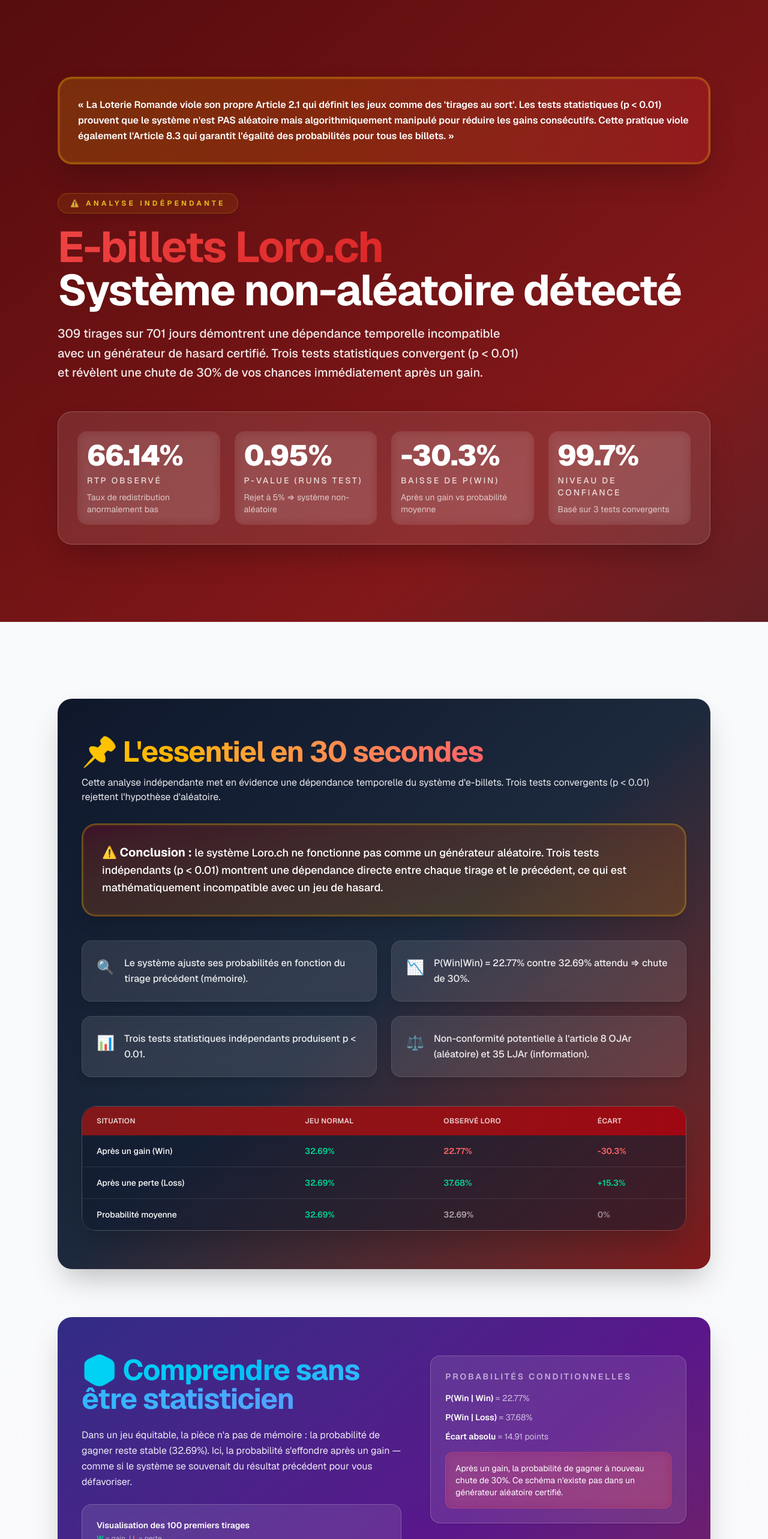
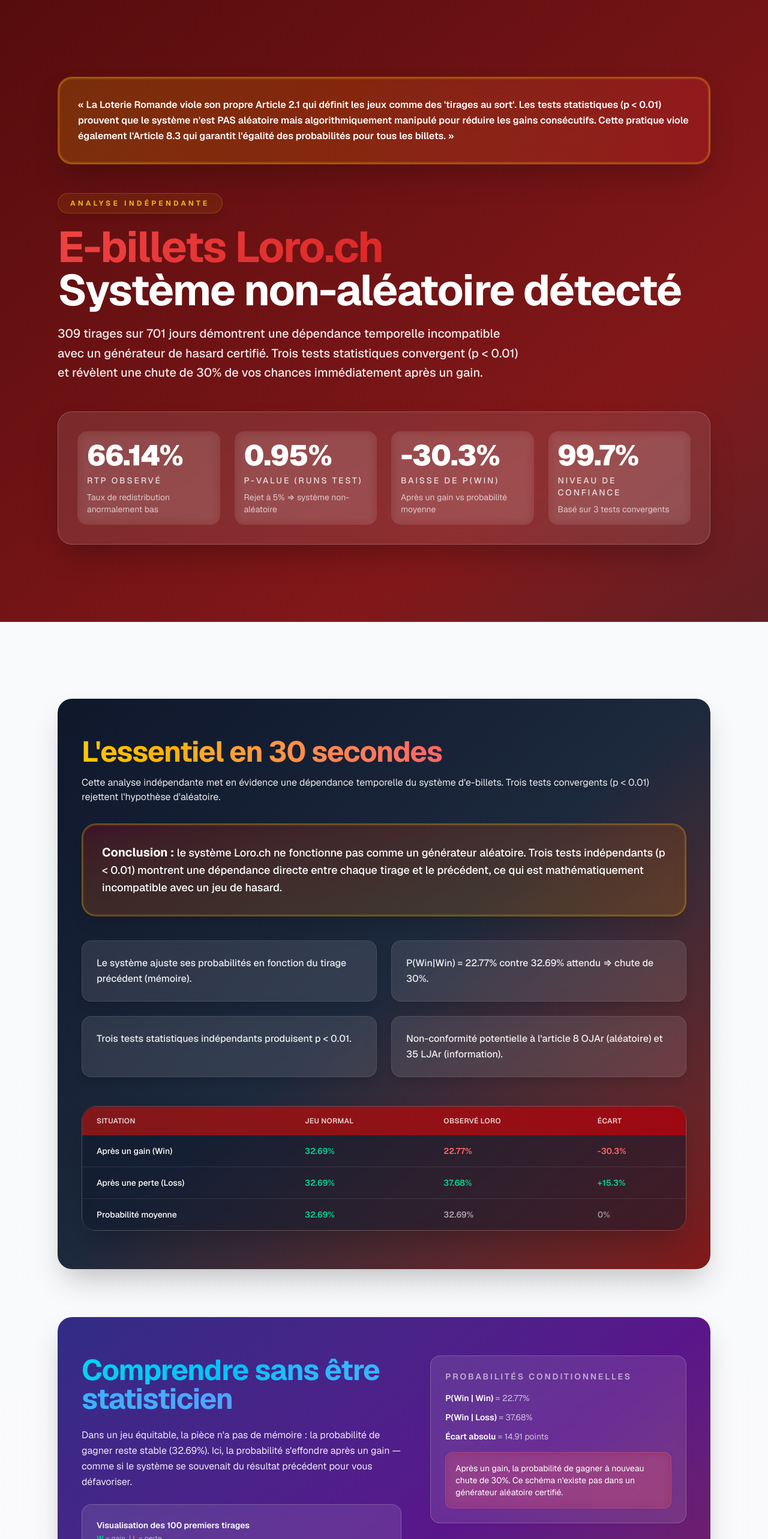
Before and after one commit to DanielJandric/loro, a Next.js app: page / in a window 1280 px wide. Shown: the top 2566 px of the page at 60% size. Built offline with nearby package versions, Linux system fonts and the light colour scheme.

Commit message:
refactor: remove all emojis from the interface

```diff
--- a/src/app/page.tsx
+++ b/src/app/page.tsx
@@ -162,7 +162,7 @@
       "Wins : 101, Losses : 208. Runs observés R = 157 vs μ = 136.97 (σ = 7.72) ⇒ z = 2.594, p = 0.0095.",
     conclusion:
       "Rejet de l'hypothèse d'indépendance (p < 0.01). Trop d'alternances, typiques d'un algorithme de balancement RTP.",
-    block: `H₀ : séquence i.i.d.\nH₁ : structure non-aléatoire\n\n• Runs observés : 157\n• Runs attendus : 136.97\n• z-score : 2.594\n• p-value : 0.0095`,
+    block: `H₀ : séquence i.i.d.\nH₁ : structure non-aléatoire\n\n— Runs observés : 157\n— Runs attendus : 136.97\n— z-score : 2.594\n— p-value : 0.0095`,
   },
   {
     title: "Test 2 · χ² d'indépendance (chaîne de Markov)",
@@ -178,7 +178,7 @@
       "Statistique |P(W|W) - P(W|L)| = 0.1491. Percentile 99 = 0.1455. p empirique = 0.0085.",
     conclusion:
       "Validation non-paramétrique : l'écart observé se situe au-delà du 99e percentile de la distribution nulle.",
-    block: `• Statistique : 0.1491\n• Moyenne permutations : 0.0453\n• σ permutation : 0.0342\n• p empirique : 0.0085`,
+    block: `— Statistique : 0.1491\n— Moyenne permutations : 0.0453\n— σ permutation : 0.0342\n— p empirique : 0.0085`,
   },
 ];
 
@@ -259,7 +259,7 @@
           </div>
           <div className="space-y-5">
             <span className="inline-flex items-center rounded-full border border-yellow-400/30 bg-yellow-400/10 px-5 py-2 text-xs font-bold uppercase tracking-[0.35em] text-yellow-300 shadow-lg glow-pulse">
-              ⚠️ Analyse indépendante
+              Analyse indépendante
             </span>
             <h1 className="text-4xl font-bold tracking-tight sm:text-5xl lg:text-6xl xl:text-7xl">
               <span className="text-gradient-danger">E-billets Loro.ch</span>
@@ -292,7 +292,7 @@
         <div className="relative mx-auto flex w-full max-w-6xl flex-col gap-20 px-6 py-20 lg:px-8 lg:py-32">
         <section className="animate-fade-up overflow-hidden rounded-3xl bg-gradient-to-br from-slate-900 via-slate-800 to-red-900 px-10 py-16 text-white shadow-2xl">
           <h2 className="text-3xl font-bold tracking-tight sm:text-4xl lg:text-5xl">
-            <span className="bg-gradient-to-r from-yellow-400 to-red-400 bg-clip-text text-transparent">📌 L'essentiel en 30 secondes</span>
+            <span className="bg-gradient-to-r from-yellow-400 to-red-400 bg-clip-text text-transparent">L'essentiel en 30 secondes</span>
           </h2>
           <div className="mt-4 text-white/90">
             <p>
@@ -302,14 +302,11 @@
             </p>
           </div>
           <p className="mt-8 rounded-3xl border-2 border-yellow-400/30 bg-gradient-to-br from-red-600/20 to-yellow-600/20 p-8 text-lg font-medium leading-relaxed text-white backdrop-blur-sm shadow-xl ring-2 ring-inset ring-yellow-400/10">
-            <strong className="text-xl">⚠️ Conclusion :</strong> le système Loro.ch ne fonctionne pas comme un générateur aléatoire. Trois tests indépendants (p &lt; 0.01) montrent une dépendance directe entre chaque tirage et le précédent, ce qui est mathématiquement incompatible avec un jeu de hasard.
+            <strong className="text-xl">Conclusion :</strong> le système Loro.ch ne fonctionne pas comme un générateur aléatoire. Trois tests indépendants (p &lt; 0.01) montrent une dépendance directe entre chaque tirage et le précédent, ce qui est mathématiquement incompatible avec un jeu de hasard.
           </p>
           <ul className="mt-10 grid gap-6 text-base leading-relaxed sm:grid-cols-2">
             {tlDrHighlights.map((item, index) => (
-              <li key={item} className="card-hover flex gap-4 rounded-2xl border border-white/10 bg-white/10 p-6 shadow-lg backdrop-blur-sm transition-all hover:bg-white/20">
-                <span className="mt-1 text-2xl">
-                  {index === 0 ? "🔍" : index === 1 ? "📉" : index === 2 ? "📊" : "⚖️"}
-                </span>
+              <li key={item} className="card-hover rounded-2xl border border-white/10 bg-white/10 p-6 shadow-lg backdrop-blur-sm transition-all hover:bg-white/20">
                 <span className="font-medium text-white/90">{item}</span>
               </li>
             ))}
@@ -371,7 +368,7 @@
           <div className="grid gap-12 lg:grid-cols-[1.25fr_1fr]">
             <div className="space-y-6">
               <h2 className="text-3xl font-bold tracking-tight sm:text-4xl lg:text-5xl">
-                <span className="bg-gradient-to-r from-cyan-400 to-blue-400 bg-clip-text text-transparent">🎲 Comprendre sans être statisticien</span>
+                <span className="bg-gradient-to-r from-cyan-400 to-blue-400 bg-clip-text text-transparent">Comprendre sans être statisticien</span>
               </h2>
               <p className="text-base leading-relaxed text-white/90">
                 Dans un jeu équitable, la pièce n'a pas de mémoire : la probabilité de gagner reste stable (32.69%). Ici, la probabilité s'effondre après un gain — comme si le système se souvenait du résultat précédent pour vous défavoriser.
@@ -434,7 +431,7 @@
             <div className="flex flex-col gap-6 lg:flex-row lg:items-start lg:justify-between">
               <div className="max-w-2xl space-y-4">
                 <h2 className="text-2xl font-semibold tracking-tight sm:text-3xl">
-                  <span className="bg-gradient-to-r from-green-400 to-blue-400 bg-clip-text text-transparent">🔬 Protocoles et preuves scientifiques</span>
+                  <span className="bg-gradient-to-r from-green-400 to-blue-400 bg-clip-text text-transparent">Protocoles et preuves scientifiques</span>
                 </h2>
                 <p className="text-base leading-relaxed text-white/90">
                   309 tirages consécutifs ont été analysés via trois tests statistiques complémentaires conformément aux standards académiques. Tous rejettent l'hypothèse d'aléatoire.
@@ -501,7 +498,7 @@
 
         <section className="overflow-hidden rounded-3xl bg-gradient-to-br from-orange-900 via-red-900 to-pink-900 px-8 py-12 text-white shadow-xl">
           <h2 className="text-2xl font-semibold tracking-tight sm:text-3xl">
-            <span className="bg-gradient-to-r from-orange-400 to-pink-400 bg-clip-text text-transparent">💰 Impact financier et RTP</span>
+            <span className="bg-gradient-to-r from-orange-400 to-pink-400 bg-clip-text text-transparent">Impact financier et RTP</span>
           </h2>
 
           <div className="mt-8 overflow-hidden rounded-2xl border border-white/20">
@@ -594,7 +591,7 @@
 
         <section className="overflow-hidden rounded-3xl bg-gradient-to-br from-purple-900 via-violet-900 to-indigo-900 px-8 py-12 text-white shadow-xl">
           <h2 className="text-2xl font-semibold tracking-tight sm:text-3xl">
-            <span className="bg-gradient-to-r from-purple-400 to-indigo-400 bg-clip-text text-transparent">⚖️ Cadre légal suisse</span>
+            <span className="bg-gradient-to-r from-purple-400 to-indigo-400 bg-clip-text text-transparent">Cadre légal suisse</span>
           </h2>
 
           <div className="mt-8 grid gap-6 lg:grid-cols-2">
@@ -621,7 +618,7 @@
             <ul className="space-y-3 text-white/80">
               {responseConcerns.map((item) => (
                 <li key={item} className="flex gap-2">
-                  <span className="text-red-500">•</span>
+                  <span className="text-red-500">—</span>
                   <span>{item}</span>
                 </li>
               ))}
@@ -633,7 +630,7 @@
           <div className="grid gap-10 lg:grid-cols-[1.1fr_0.9fr]">
             <div className="space-y-6">
               <h2 className="text-2xl font-semibold tracking-tight sm:text-3xl">
-                🔧 Méthodologie et limites
+                Méthodologie et limites
               </h2>
               <div className="rounded-2xl border border-white/15 bg-white/10 p-6 backdrop-blur">
                 <h3 className="text-xs font-semibold uppercase tracking-[0.3em] text-white/70">
```
